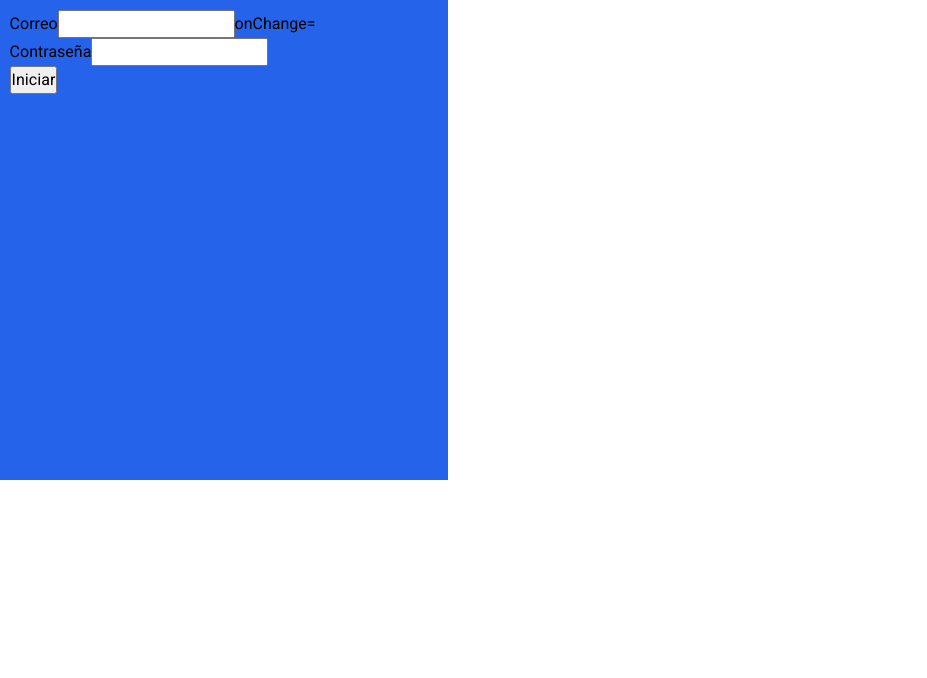
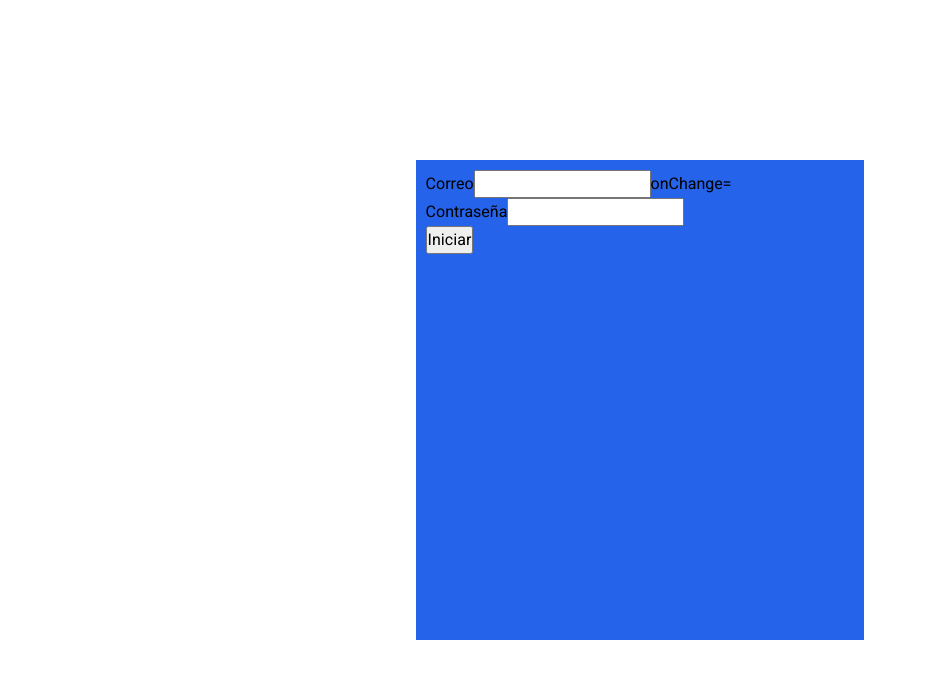
Before and after one commit to LuisArielRetanaHernadez/caht_client, a React (Vite) app: page /login in a window 1280 px wide. Shown: the top 678 px of the page, without its empty margins (0-927 px from the left). Built offline with nearby package versions, Linux system fonts and the light colour scheme.

Commit message:
agregando la clase modificadora container__center en el section

```diff
--- a/src/Pages/Login/Login.pages.jsx
+++ b/src/Pages/Login/Login.pages.jsx
@@ -33,7 +33,7 @@ const Login = () => {
 
   return (
     <>
-      <section className="container">
+      <section className="container container--center">
         <form className="form" onSubmit={handleSubmit}>
           <div className="form__field">
             <label className="form__title">Correo</label>
```
